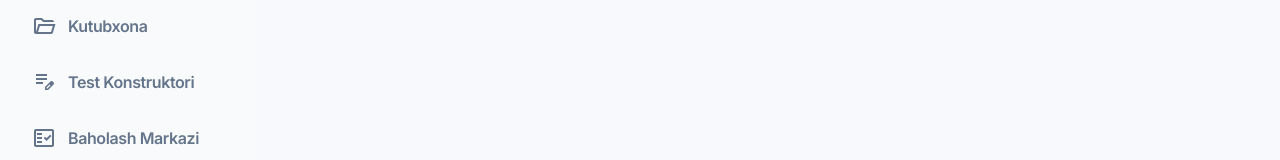
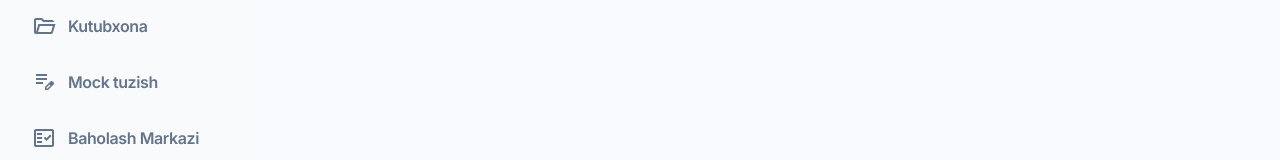
Before and after one commit to khavasfayzullaev-droid/mockexampro, a Next.js app: page /teacher/groups in a window 1280 px wide. Shown: the part 202-362 px from the top of the page. Built offline with nearby package versions, Linux system fonts and the light colour scheme; no server answers.

Commit message:
style(teacher): Test Konstruktori nomi Mock tuzish ga o'zgartirildi

```diff
--- a/src/components/TeacherSidebar.tsx
+++ b/src/components/TeacherSidebar.tsx
@@ -8,7 +8,7 @@ export default function TeacherSidebar() {
     { name: "Bosh sahifa", href: "/teacher", icon: "dashboard" },
     { name: "Guruhlarim", href: "/teacher/groups", icon: "group" },
     { name: "Kutubxona", href: "/teacher/my-exams", icon: "folder_open" },
-    { name: "Test Konstruktori", href: "/teacher/exam-builder", icon: "edit_note" },
+    { name: "Mock tuzish", href: "/teacher/exam-builder", icon: "edit_note" },
     { name: "Baholash Markazi", href: "/teacher/grading", icon: "fact_check" },
   ];
 
```
